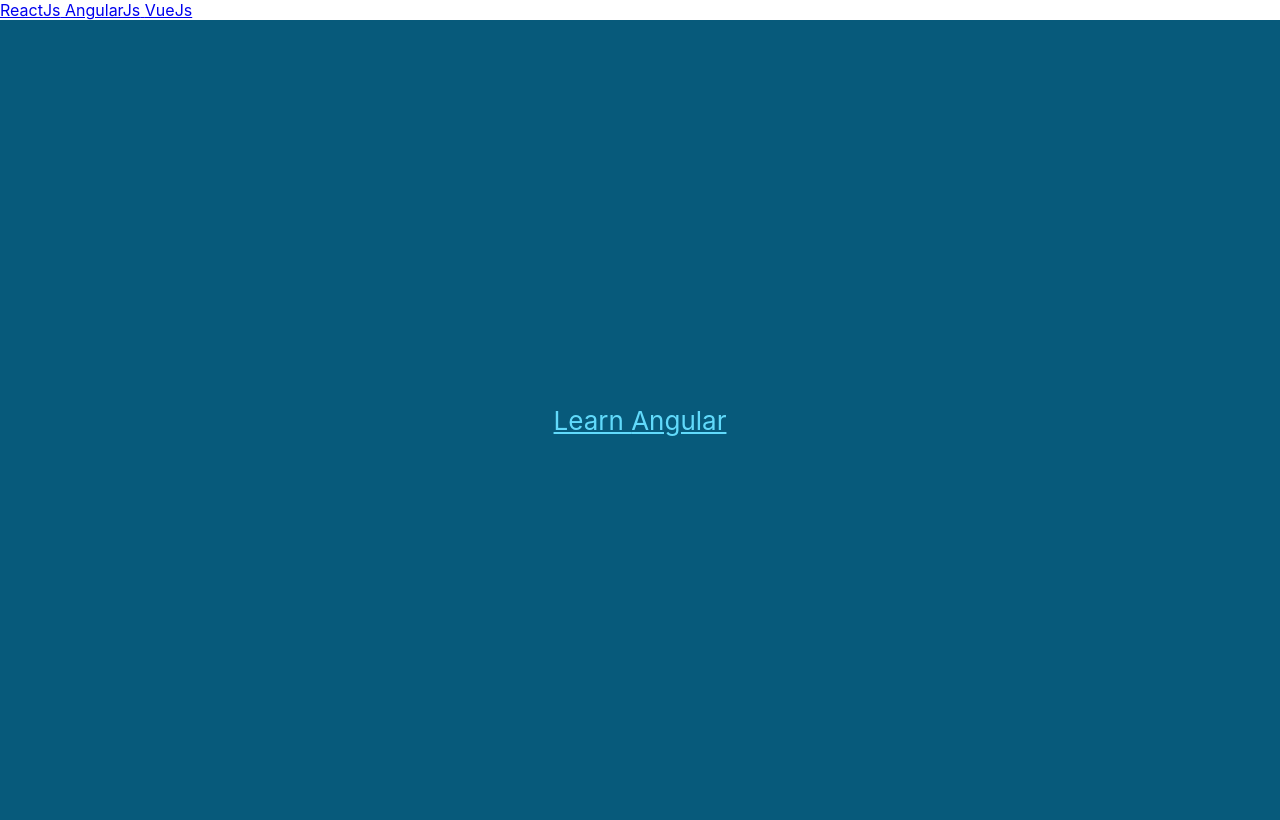
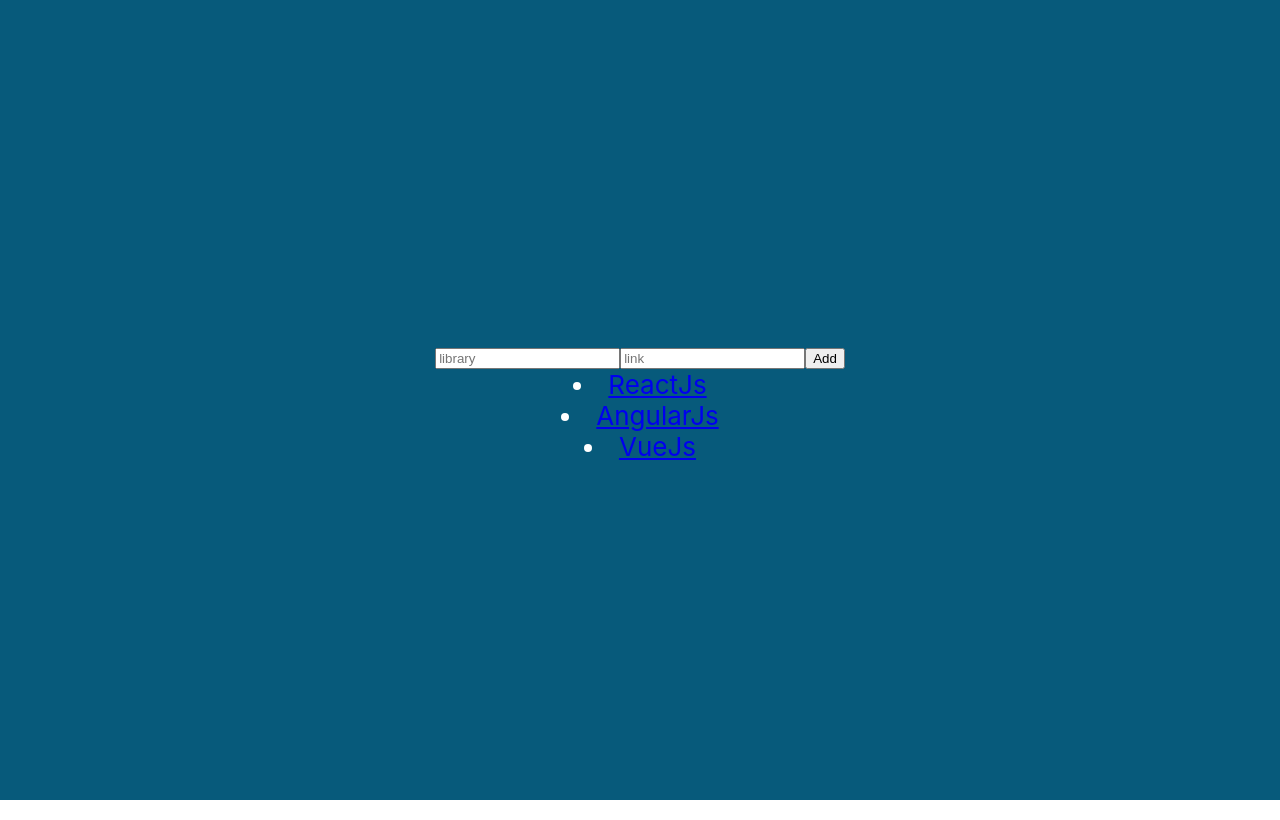
Before and after one commit to Tsiory1212/reactJs_v17_0_2, a React (Create React App) app: page / in a window 1280 px wide. Built offline with nearby package versions, Linux system fonts and the light colour scheme.

Commit message:
Formulaire et composants controllés

```diff
--- a/src/App.js
+++ b/src/App.js
@@ -1,60 +1,53 @@
 import './App.css';
-import ReactDOM from 'react-dom';
-
-function Component(props){
-   return (
-      <>
-         <a className="App-link" href="https://reactjs.org" target="_blank" rel="noopener noreferrer">
-            Learn {props.name}
-         </a>
-      </>
-   );
-}
+import { useState } from 'react';
 
 
 function App() {
+   const array = [
+      {
+         'lib': 'ReactJs',
+         'link': 'https://fr.reactjs.org/'
+      },
+      {
+         'lib': 'AngularJs',
+         'link': 'https://angular.io/'
+      },
+      {
+         'lib': 'VueJs',
+         'link': 'https://vuejs.org/'
+      }
+   ];
+
+   const [libraries, setLibraries] = useState(array);
+   const [value, setValue] = useState(null);
+   const handleOnSubmit = (e) => {
+      e.preventDefault();
+      setLibraries([...libraries, value]);
+   }
+   const handleOnChange = (e) => {
+      setValue({...value, [e.target.name] : e.target.value})
+   }
+
    return (
       <div className="App">
          <header className="App-header">
-				<Component name={'Angular'} />
+            <form onSubmit={handleOnSubmit}>
+               <input type="text" name="lib" placeholder='library' onChange={handleOnChange}/>
+               <input type="text" name="link" placeholder='link' onChange={handleOnChange}/>
+               <button type='submit'>Add</button>
+            </form>
+            {libraries.map((item) => {
+              return  <Library key={item.lib} {...item} />
+            })}
          </header>
       </div>
    );
 }
 
-function Techno({lib, link}) {
+function Library(props) {
    return(
-      <a href={link}> {lib} </a>
-   );
-}
-function Library({array}){
-   return (
-      array.map((item) =>{
-         return (
-            <Techno key={item.lib} {...item} />
-         )}
+      <li><a href={props.link}>{props.lib}</a></li>
    )
-   );
 }
 
- const array = [
-   {
-      'lib' : 'ReactJs',
-      'link' : 'https://fr.reactjs.org/'
-   },
-   {
-      'lib' : 'AngularJs',
-      'link' : 'https://angular.io/'
-   },
-   {
-      'lib' : 'VueJs',
-      'link' : 'https://vuejs.org/'
-   }
- ];
-
- ReactDOM.render(
-   <Library array={array}/>,
-   document.getElementById('rootTest')
- );
-
 export default App;
```
Also changed, not shown: 1 other file (tests, documents, lock files or other folders). Lines whose indentation alone changed are shown as unchanged.
